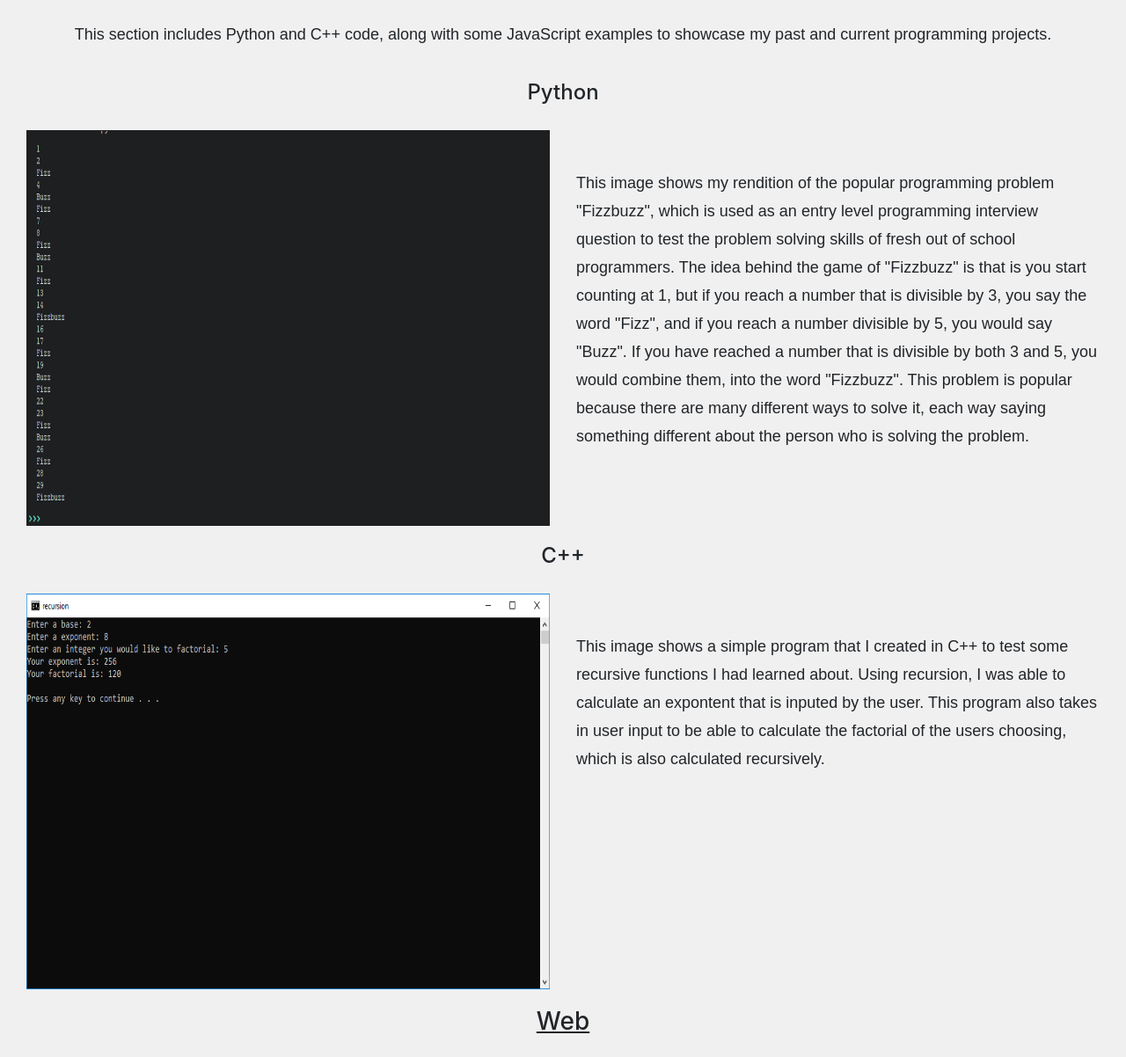
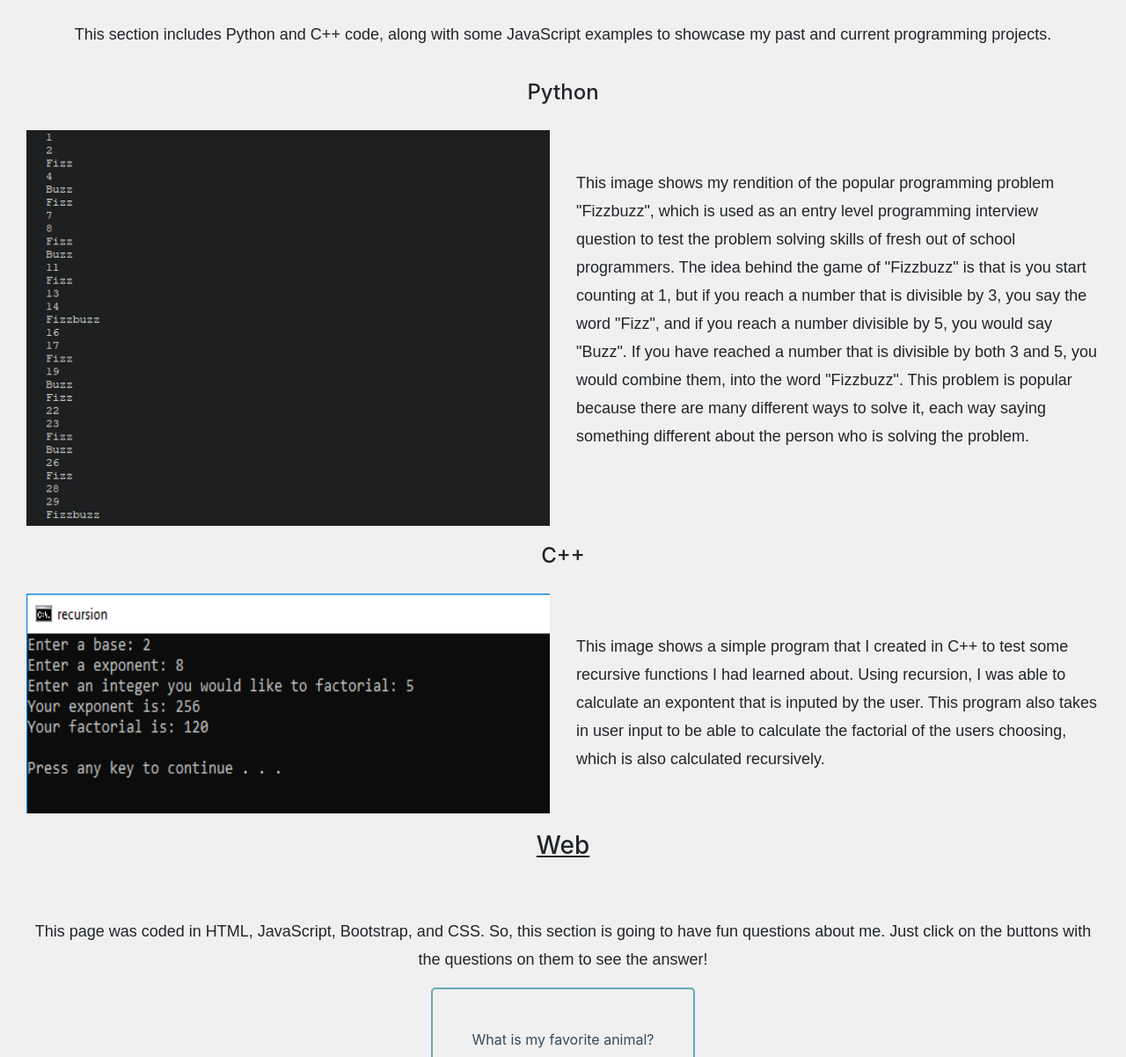
Before and after one commit to 44335-sp19/group-project-group5eaganmccurdynoyes, a plain HTML site: page samuel.html in a window 1280 px wide. Shown: the part 1695-2897 px from the top of the page at 88% size. Drawn offline with nearby package versions, Linux system fonts and the light colour scheme; a script that the page names is missing.

Commit message:
Changed images to cropped

```diff
--- a/samuel.html
+++ b/samuel.html
@@ -105,7 +105,7 @@
       <h4>Python</h4>
       <div class="row">
           <div class="col-sm-6">
-              <img src="Samuel/Python/Fizzbuzz.png" width="100%" height="450px" id="samPython">
+              <img src="Samuel/Python/FizzbuzzCropped.png" width="100%" height="450px" id="samPython">
           </div>
           <div class="col-sm-6">
               <p> This image shows my rendition of the popular programming problem "Fizzbuzz", which is used as an
@@ -118,7 +118,7 @@
       <h4>C++</h4>
       <div class="row">
           <div class="col-sm-6">
-              <img src="Samuel/C++/recursiveCalculator.png" width="100%" height="450px" id="samC">
+              <img src="Samuel/C++/recursiveCalculatorCropped.png" width="100%" height="250px" id="samC">
           </div>
           <div class="col-sm-6">
               <p> This image shows a simple program that I created in C++ to test some recursive functions I had learned     about. Using recursion, I was able to calculate an expontent that is inputed by the user. This program
```
